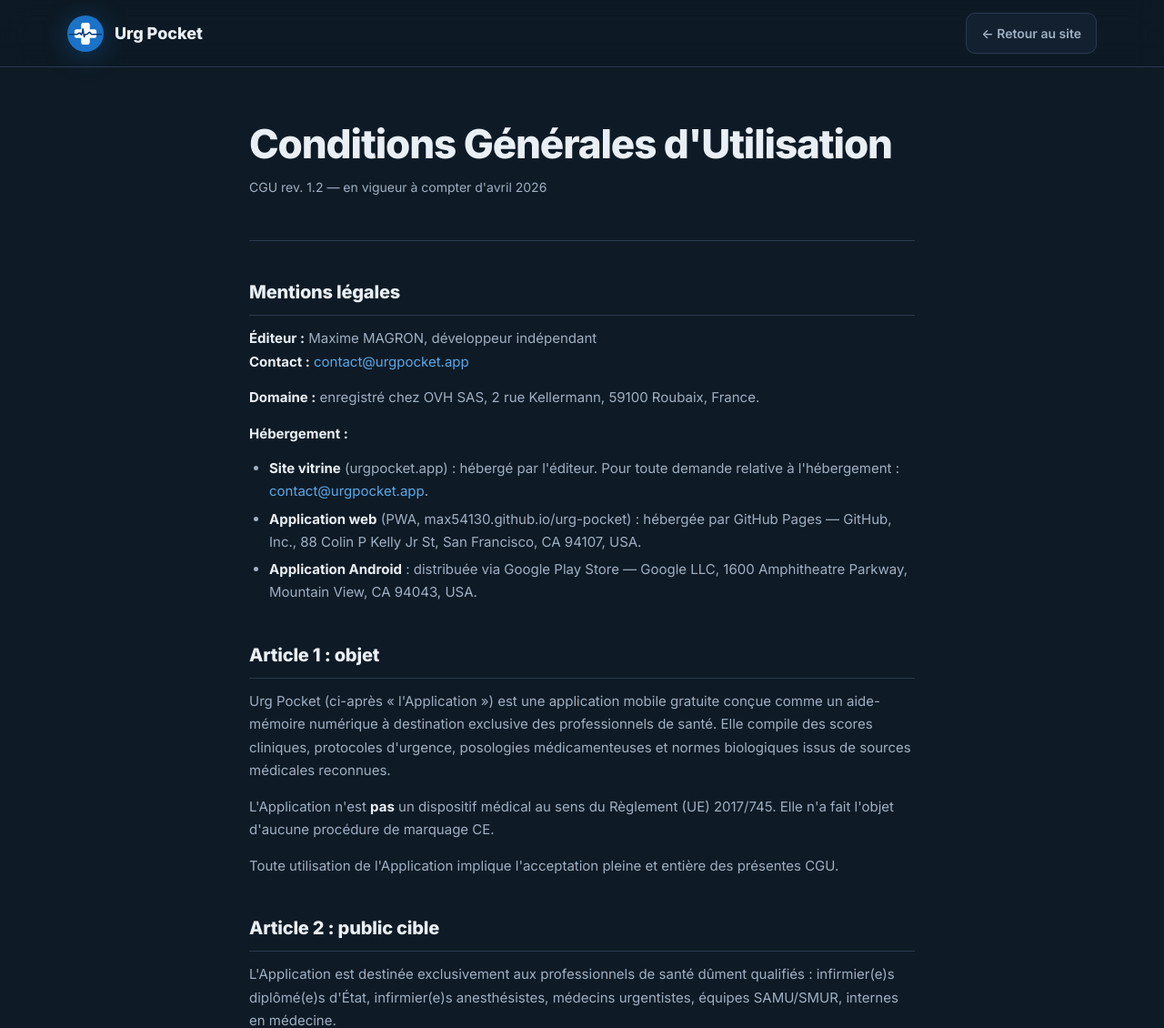
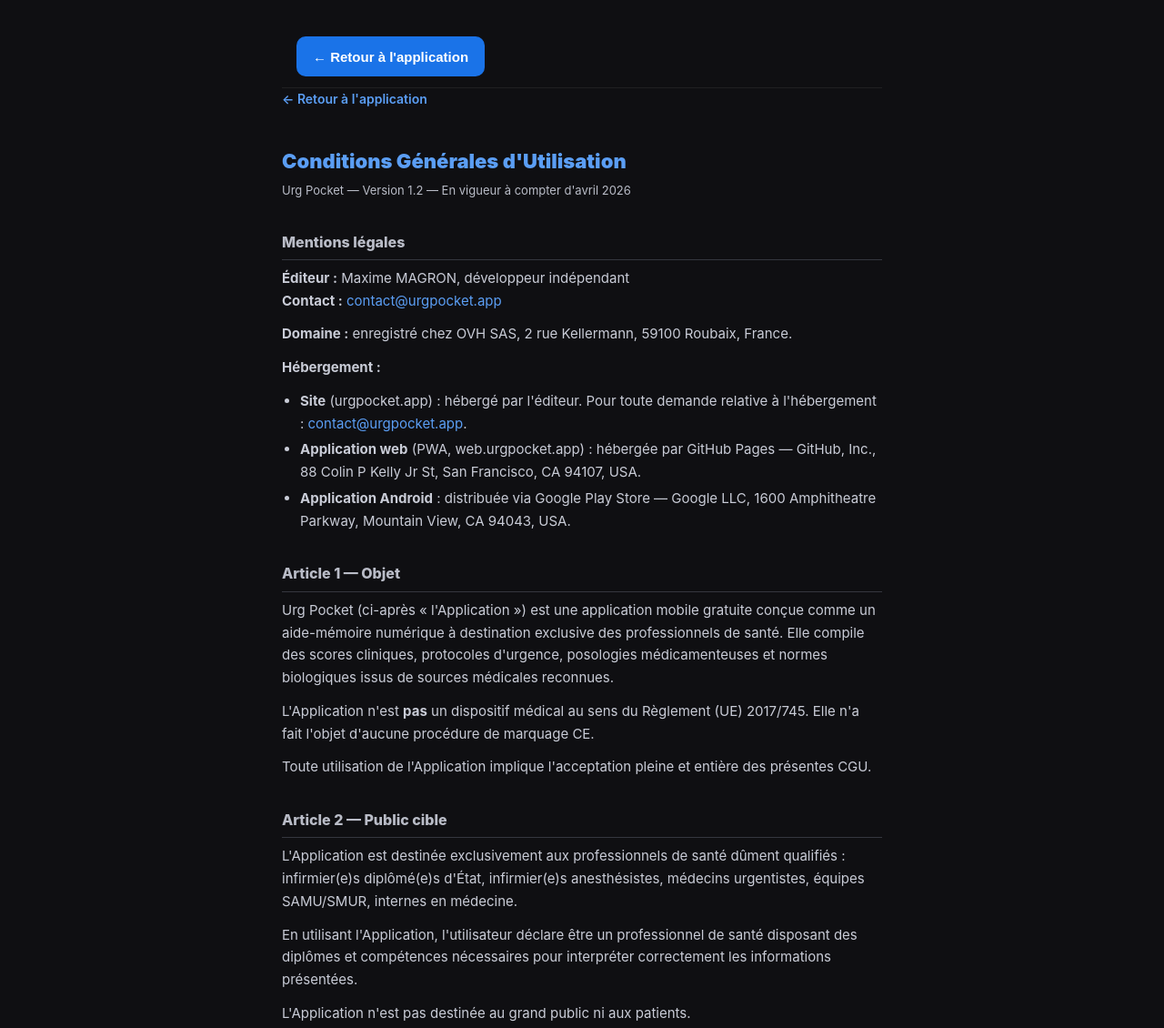
Before and after one commit to Max54130/urg-pocket, a plain HTML site: page cgu.html in a window 1280 px wide. Shown: the top 1130 px of the page at 91% size. Drawn offline with Linux system fonts and the light colour scheme.

Commit message:
Add files via upload

```diff
--- a/cgu.html
+++ b/cgu.html
@@ -1,144 +1,36 @@
 <!DOCTYPE html>
 <html lang="fr">
 <head>
-<meta charset="UTF-8">
+<meta charset="utf-8">
 <meta name="viewport" content="width=device-width, initial-scale=1.0">
-<title>Urg Pocket : conditions générales d'utilisation</title>
-<meta name="description" content="Conditions Générales d'Utilisation d'Urg Pocket.">
-<meta name="theme-color" content="#0E1A25">
-<link rel="icon" type="image/png" href="icons/icon-192.png">
-<link rel="apple-touch-icon" href="icons/icon-192.png">
-
-<link rel="preconnect" href="https://fonts.googleapis.com">
-<link rel="preconnect" href="https://fonts.gstatic.com" crossorigin>
-<link href="https://fonts.googleapis.com/css2?family=Inter:wght@400;500;600;700;800;900&display=swap" rel="stylesheet">
-
+<title>Urg Pocket — Conditions Générales d'Utilisation</title>
 <style>
-  :root{
-    --bg:#0E1A25;
-    --surface:#132030;
-    --surface2:#1A2A3C;
-    --text:#E9EFF6;
-    --text2:#9FB0C3;
-    --text3:#6B7D92;
-    --line:#2A3A4E;
-    --primary:#5BA8E8;
-    --danger:#E8605A;
-    --warn:#F0C040;
-  }
-  *{margin:0;padding:0;box-sizing:border-box}
-  html{scroll-behavior:smooth}
-  body{
-    font-family:'Inter',-apple-system,system-ui,sans-serif;
-    background:var(--bg);color:var(--text);
-    line-height:1.65;font-size:15px;
-    -webkit-font-smoothing:antialiased;
-  }
-  a{color:var(--primary);text-decoration:none}
+*{box-sizing:border-box}
+body{font-family:-apple-system,system-ui,'Inter',sans-serif;max-width:700px;margin:0 auto;padding:24px 20px 60px;background:#0f0f12;color:#e9e9ef;line-height:1.65;font-size:15px}
+h1{color:#5B9EF4;font-size:22px;font-weight:900;margin-bottom:4px}
+h2{color:#b9bcc7;font-size:16px;font-weight:800;margin-top:32px;margin-bottom:8px;padding-bottom:6px;border-bottom:1px solid #35373f}
+h3{color:#e9e9ef;font-size:14px;font-weight:700;margin-top:16px;margin-bottom:6px}
+p{margin:0 0 12px;color:#c9ccd7}
+a{color:#5B9EF4;text-decoration:none}
 a:hover{text-decoration:underline}
-
-  nav{
-    position:sticky;top:0;z-index:100;
-    background:color-mix(in srgb, var(--bg) 85%, transparent);
-    backdrop-filter:blur(16px);-webkit-backdrop-filter:blur(16px);
-    border-bottom:1px solid var(--line);
-  }
-  .nav-inner{
-    display:flex;align-items:center;justify-content:space-between;
-    padding:14px 24px;max-width:1180px;margin:0 auto;
-  }
-  .brand{display:flex;align-items:center;gap:12px;font-weight:800;font-size:18px;color:var(--text)}
-  .brand-mark{
-    width:40px;height:40px;display:grid;place-items:center;
-    filter:drop-shadow(0 4px 14px rgba(26,115,200,.35));
-  }
-  .brand-mark svg{width:40px;height:40px;display:block}
-  .back-link{
-    color:var(--text2);font-size:14px;font-weight:600;
-    display:inline-flex;align-items:center;gap:6px;
-    padding:10px 16px;border-radius:10px;
-    border:1px solid var(--line);background:var(--surface);
-    transition:border-color .15s, color .15s;
-  }
-  .back-link:hover{color:var(--primary);border-color:var(--primary);text-decoration:none}
-
-  main{max-width:780px;margin:0 auto;padding:60px 24px 100px}
-
-  .page-header{margin-bottom:40px;padding-bottom:32px;border-bottom:1px solid var(--line)}
-  h1{
-    font-size:clamp(32px, 4vw, 44px);
-    font-weight:800;letter-spacing:-.025em;
-    line-height:1.1;margin-bottom:12px;
-  }
-  .date{color:var(--text2);font-size:14px}
-
-  h2{
-    font-size:20px;font-weight:800;letter-spacing:-.01em;
-    color:var(--text);margin-top:40px;margin-bottom:12px;
-    padding-bottom:8px;border-bottom:1px solid var(--line);
-  }
-  p{color:var(--text2);margin-bottom:14px;line-height:1.7}
-  p strong, li strong{color:var(--text)}
-  ul{margin:0 0 14px;padding-left:22px;color:var(--text2)}
-  li{margin-bottom:6px;line-height:1.65}
-
-  .important{
-    position:relative;
-    overflow:hidden;
-    border:2px solid var(--danger);
-    background:
-      repeating-linear-gradient(135deg,
-        transparent 0,
-        transparent 14px,
-        color-mix(in srgb, var(--danger) 6%, transparent) 14px,
-        color-mix(in srgb, var(--danger) 6%, transparent) 28px),
-      color-mix(in srgb, var(--danger) 8%, var(--surface));
-    border-radius:16px;
-    padding:24px;margin:28px 0;
-    box-shadow:
-      0 0 0 4px color-mix(in srgb, var(--danger) 8%, transparent),
-      0 14px 30px rgba(232,96,90,.15);
-  }
-  .important > *{position:relative;z-index:1}
-  .important > strong:first-child{
-    color:var(--danger);font-size:17px;
-    display:block;margin-bottom:10px;
-  }
-  .important p{color:var(--text)}
-  .important ul{color:var(--text)}
-
-  footer{
-    border-top:1px solid var(--line);
-    padding:32px 24px;text-align:center;
-    color:var(--text3);font-size:13px;
-  }
-  footer a{color:var(--text2)}
+.date{color:#b9bcc7;font-size:13px;margin-bottom:28px}
+.important{background:rgba(234,51,79,0.08);border-left:3px solid #EA334F;padding:14px 16px;border-radius:0 10px 10px 0;margin:16px 0}
+.important strong{color:#f87171}
+.back{display:inline-flex;align-items:center;gap:6px;color:#5B9EF4;font-size:14px;font-weight:600;margin-bottom:24px;text-decoration:none}
+.back:hover{text-decoration:underline}
+ul{margin:0 0 12px;padding-left:20px;color:#c9ccd7}
+li{margin-bottom:4px}
 </style>
 </head>
 <body>
+<div style="position:sticky;top:0;z-index:10;background:inherit;padding:max(16px,env(safe-area-inset-top)) 16px 12px;border-bottom:1px solid rgba(128,128,128,.15)">
+<button onclick="if(window.history.length>1){window.history.back();}else{window.location.href='https://web.urgpocket.app/urg_pocket.html';}" style="display:inline-flex;align-items:center;gap:6px;padding:10px 18px;background:#1A73E8;color:#fff;border:none;border-radius:10px;font-size:15px;font-weight:700;cursor:pointer;min-height:44px">← Retour à l'application</button>
+</div>
 
-<nav>
-  <div class="nav-inner">
-    <a href="index.html" class="brand">
-      <span class="brand-mark">
-        <svg viewBox="0 0 38 38" xmlns="http://www.w3.org/2000/svg" aria-hidden="true">
-          <circle cx="19" cy="19" r="19" fill="#1A73C8"/>
-          <rect x="14.5" y="7.5" width="9" height="23" rx="2.2" fill="white"/>
-          <rect x="7.5" y="14.5" width="23" height="9" rx="2.2" fill="white"/>
-          <polyline points="2.5,19.7 10.5,19.7 12.3,18.3 13.4,18.5 14.1,19.6 14.8,20.1 15.9,16.8 16.3,14.1 16.6,15.3 17.0,18.7 17.4,21.1 17.7,22.2 18.1,21.1 18.5,20.2 19.0,19.7 20.1,19.7 21.0,19.4 22.1,18.3 22.8,17.7 23.5,17.7 24.2,18.5 25.2,19.5 25.5,19.7 35.5,19.7" fill="none" stroke="#0C3B7A" stroke-width="1.5" stroke-linecap="round" stroke-linejoin="round"/>
-        </svg>
-      </span>
-      Urg Pocket
-    </a>
-    <a href="index.html" class="back-link">← Retour au site</a>
-  </div>
-</nav>
+<a href="https://web.urgpocket.app/" class="back">← Retour à l'application</a>
 
-<main>
-  <div class="page-header">
 <h1>Conditions Générales d'Utilisation</h1>
-    <p class="date">CGU rev. 1.2 — en vigueur à compter d'avril 2026</p>
-  </div>
+<p class="date">Urg Pocket — Version 1.2 — En vigueur à compter d'avril 2026</p>
 
 <h2>Mentions légales</h2>
 <p><strong>Éditeur :</strong> Maxime MAGRON, développeur indépendant<br>
@@ -148,22 +40,22 @@
 
 <p><strong>Hébergement :</strong></p>
 <ul>
-    <li><strong>Site vitrine</strong> (urgpocket.app) : hébergé par l'éditeur. Pour toute demande relative à l'hébergement : <a href="mailto:contact@urgpocket.app">contact@urgpocket.app</a>.</li>
-    <li><strong>Application web</strong> (PWA, max54130.github.io/urg-pocket) : hébergée par GitHub Pages — GitHub, Inc., 88 Colin P Kelly Jr St, San Francisco, CA 94107, USA.</li>
+<li><strong>Site</strong> (urgpocket.app) : hébergé par l'éditeur. Pour toute demande relative à l'hébergement : <a href="mailto:contact@urgpocket.app">contact@urgpocket.app</a>.</li>
+<li><strong>Application web</strong> (PWA, web.urgpocket.app) : hébergée par GitHub Pages — GitHub, Inc., 88 Colin P Kelly Jr St, San Francisco, CA 94107, USA.</li>
 <li><strong>Application Android</strong> : distribuée via Google Play Store — Google LLC, 1600 Amphitheatre Parkway, Mountain View, CA 94043, USA.</li>
 </ul>
 
-  <h2>Article 1 : objet</h2>
+<h2>Article 1 — Objet</h2>
 <p>Urg Pocket (ci-après « l'Application ») est une application mobile gratuite conçue comme un aide-mémoire numérique à destination exclusive des professionnels de santé. Elle compile des scores cliniques, protocoles d'urgence, posologies médicamenteuses et normes biologiques issus de sources médicales reconnues.</p>
 <p>L'Application n'est <strong>pas</strong> un dispositif médical au sens du Règlement (UE) 2017/745. Elle n'a fait l'objet d'aucune procédure de marquage CE.</p>
 <p>Toute utilisation de l'Application implique l'acceptation pleine et entière des présentes CGU.</p>
 
-  <h2>Article 2 : public cible</h2>
+<h2>Article 2 — Public cible</h2>
 <p>L'Application est destinée exclusivement aux professionnels de santé dûment qualifiés : infirmier(e)s diplômé(e)s d'État, infirmier(e)s anesthésistes, médecins urgentistes, équipes SAMU/SMUR, internes en médecine.</p>
 <p>En utilisant l'Application, l'utilisateur déclare être un professionnel de santé disposant des diplômes et compétences nécessaires pour interpréter correctement les informations présentées.</p>
 <p>L'Application n'est pas destinée au grand public ni aux patients.</p>
 
-  <h2>Article 3 : nature du contenu</h2>
+<h2>Article 3 — Nature du contenu</h2>
 <p>L'Application est un outil de <strong>référence</strong>, analogue à un vademecum numérique. Elle ne constitue pas :</p>
 <ul>
   <li>un outil de diagnostic médical ;</li>
@@ -173,7 +65,7 @@
 </ul>
 
 <div class="important">
-    <strong>⚠️ Article 4 : avertissement médical</strong>
+<strong>⚠️ Article 4 — Avertissement médical</strong>
 <p>Les informations contenues dans l'Application sont fournies à titre <strong>strictement indicatif</strong>. L'éditeur s'efforce d'assurer leur exactitude mais <strong>ne peut garantir</strong> l'absence d'erreurs, d'omissions, l'exhaustivité ni l'actualité permanente des données au regard de l'évolution des connaissances médicales.</p>
 <p>L'Application <strong>ne se substitue en aucun cas</strong> :</p>
 <ul>
@@ -186,7 +78,7 @@
 <p><strong>Les posologies doivent systématiquement être vérifiées avant toute prescription ou administration.</strong></p>
 </div>
 
-  <h2>Article 5 : obligation de vérification</h2>
+<h2>Article 5 — Obligation de vérification</h2>
 <p>L'utilisateur, en sa qualité de professionnel de santé, reconnaît qu'il lui incombe de :</p>
 <ul>
   <li>vérifier systématiquement les informations avant toute utilisation clinique ;</li>
@@ -195,7 +87,7 @@
   <li>exercer son discernement professionnel conformément à ses obligations déontologiques (articles R.4127-32, R.4127-33 et R.4127-35 du Code de la santé publique).</li>
 </ul>
 
-  <h2>Article 6 : limitation de responsabilité</h2>
+<h2>Article 6 — Limitation de responsabilité</h2>
 <p>Toute décision médicale ou de prescription engage la <strong>seule et entière responsabilité</strong> du professionnel de santé qui la prend.</p>
 <p>Dans les limites autorisées par la loi et compte tenu du caractère gratuit de l'Application et de la qualité de professionnel de l'utilisateur, l'éditeur <strong>ne saurait être tenu responsable</strong> :</p>
 <ul>
@@ -208,30 +100,25 @@
 <p>Le contenu est fourni <strong>sans garantie d'aucune sorte</strong>, expresse ou implicite, notamment sans garantie d'exactitude, d'exhaustivité, d'actualité ou d'adéquation à un usage particulier.</p>
 <p>L'utilisateur reconnaît que, conformément au Code de la santé publique, il est tenu à une obligation personnelle de compétence, de prudence et de vérification. Le manquement à cette obligation constituerait une faute propre de l'utilisateur susceptible de réduire ou d'exclure toute responsabilité de l'éditeur (article 1245-12 du Code civil).</p>
 
-  <h2>Article 7 : données personnelles</h2>
+<h2>Article 7 — Données personnelles</h2>
 <p>L'Application ne collecte, ne traite et ne stocke aucune donnée à caractère personnel. Aucun compte utilisateur, cookie, traceur, outil d'analyse ou SDK tiers n'est intégré. Aucune donnée n'est transmise à un serveur extérieur.</p>
 <p>Les préférences d'interface (thème, couleurs, profil) sont stockées localement sur l'appareil de l'utilisateur via localStorage et ne sont jamais transmises.</p>
-  <p>Pour plus de détails : <a href="privacy.html">Politique de confidentialité</a></p>
+<p>Pour plus de détails : <a href="https://web.urgpocket.app/privacy.html">Politique de confidentialité</a></p>
 
-  <h2>Article 8 : propriété intellectuelle</h2>
+<h2>Article 8 — Propriété intellectuelle</h2>
 <p>L'Application, son architecture, son code source, son interface et la compilation de données qu'elle contient sont protégés par le droit de la propriété intellectuelle (articles L.111-1, L.112-1, L.122-4 et L.341-1 du Code de la propriété intellectuelle). Toute reproduction totale ou partielle est interdite sans autorisation préalable.</p>
 
-  <h2>Article 9 : disponibilité et mises à jour</h2>
+<h2>Article 9 — Disponibilité et mises à jour</h2>
 <p>L'éditeur s'efforce d'assurer la disponibilité de l'Application mais ne garantit aucune continuité de service. L'éditeur se réserve le droit de modifier, suspendre ou interrompre l'Application à tout moment, sans préavis ni indemnité.</p>
 
-  <h2>Article 10 : signalement d'erreurs</h2>
+<h2>Article 10 — Signalement d'erreurs</h2>
 <p>L'utilisateur est invité à signaler toute erreur ou inexactitude constatée à : <strong><a href="mailto:contact@urgpocket.app">contact@urgpocket.app</a></strong>. L'éditeur s'efforcera de procéder aux corrections dans les meilleurs délais.</p>
 
-  <h2>Article 11 : modification des CGU</h2>
+<h2>Article 11 — Modification des CGU</h2>
 <p>L'éditeur se réserve le droit de modifier les présentes CGU à tout moment. La poursuite de l'utilisation de l'Application après modification vaut acceptation des nouvelles conditions. La date de la dernière version est indiquée en haut de page.</p>
 
-  <h2>Article 12 : droit applicable et juridiction</h2>
+<h2>Article 12 — Droit applicable et juridiction</h2>
 <p>Les présentes CGU sont soumises au droit français. Tout litige relatif à leur interprétation ou leur exécution relèvera, à défaut de résolution amiable, des tribunaux compétents du ressort du siège de l'éditeur.</p>
-</main>
-
-<footer>
-  <span>© 2026 Urg Pocket, <a href="index.html">urgpocket.app</a></span>
-</footer>
 
 </body>
 </html>
```
Also changed, not shown: privacy.html (+1 -1 lines). Lines whose indentation alone changed are shown as unchanged.
